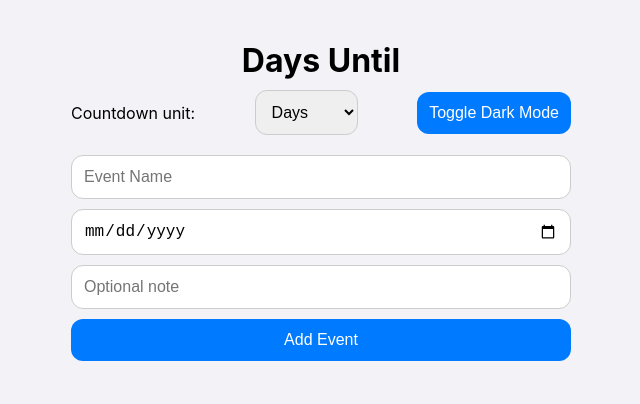
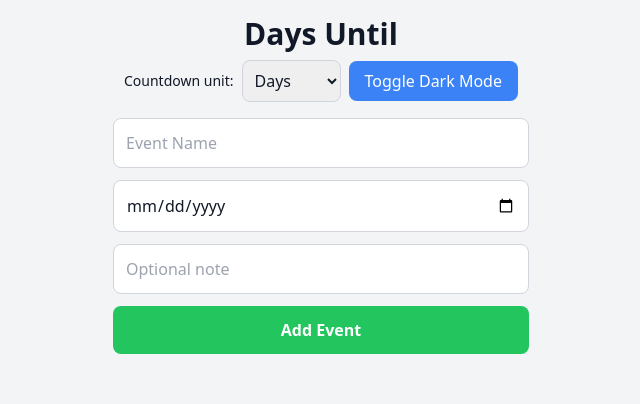
Before and after one commit to tkdevworks/days-until, a plain HTML site: page index.html in a window 1280 px wide. Shown: the whole page, without its empty margins (319-959 px from the left). Drawn offline with nearby package versions, Linux system fonts and the light colour scheme.

Commit message:
Refactor index.html with Tailwind CSS classes

```diff
--- a/index.html
+++ b/index.html
@@ -7,34 +7,35 @@
 <meta name="apple-mobile-web-app-status-bar-style" content="black-translucent">
 <link rel="apple-touch-icon" href="icons/icon-192.png">
 <link rel="manifest" href="manifest.json">
-<link rel="stylesheet" href="style.css">
+<script src="https://cdn.tailwindcss.com"></script>
 <title>Days Until</title>
 </head>
-<body>
-<div class="app">
-  <header>
-    <h1>Days Until</h1>
-    <div class="controls">
-      <label for="unit">Countdown unit:</label>
-      <select id="unit">
+<body class="bg-gray-100 text-gray-900 dark:bg-gray-900 dark:text-gray-100 transition-colors duration-300">
+<div class="max-w-md mx-auto p-4">
+
+  <header class="mb-4 text-center">
+    <h1 class="text-3xl font-semibold mb-2">Days Until</h1>
+    <div class="flex justify-center items-center gap-2 flex-wrap">
+      <label for="unit" class="text-sm">Countdown unit:</label>
+      <select id="unit" class="p-2 rounded-lg border border-gray-300 dark:border-gray-700">
         <option value="days">Days</option>
         <option value="weeks">Weeks</option>
         <option value="months">Months</option>
         <option value="hours">Hours</option>
         <option value="minutes">Minutes</option>
       </select>
-      <button id="toggleMode">Toggle Dark Mode</button>
+      <button id="toggleMode" class="px-4 py-2 rounded-lg bg-blue-500 text-white hover:bg-blue-600 transition-colors">Toggle Dark Mode</button>
     </div>
   </header>
 
-  <form id="eventForm">
-    <input type="text" id="eventName" placeholder="Event Name" required>
-    <input type="date" id="eventDate" required>
-    <input type="text" id="eventNote" placeholder="Optional note">
-    <button type="submit">Add Event</button>
+  <form id="eventForm" class="flex flex-col gap-3 mb-6">
+    <input type="text" id="eventName" placeholder="Event Name" class="p-3 rounded-lg border border-gray-300 dark:border-gray-700" required>
+    <input type="date" id="eventDate" class="p-3 rounded-lg border border-gray-300 dark:border-gray-700" required>
+    <input type="text" id="eventNote" placeholder="Optional note" class="p-3 rounded-lg border border-gray-300 dark:border-gray-700">
+    <button type="submit" class="p-3 rounded-lg bg-green-500 text-white hover:bg-green-600 transition-colors font-semibold">Add Event</button>
   </form>
 
-  <ul id="eventList"></ul>
+  <ul id="eventList" class="flex flex-col gap-4"></ul>
 </div>
 
 <script src="app.js"></script>
```
